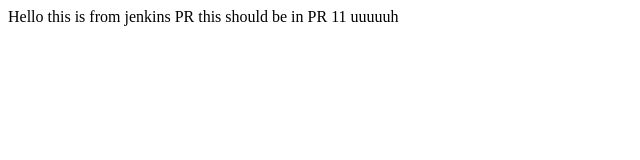
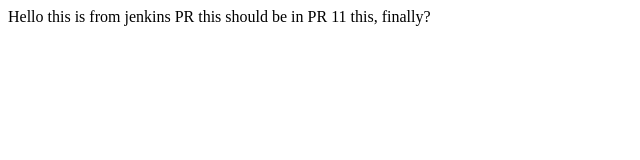
Before and after one commit to karelhala/jenkins-test, a website: page index.html in a window 1280 px wide. Shown: the full height of the page, 0-640 px from the left. Drawn offline with Linux system fonts and the light colour scheme.

Commit message:
Quiet problem

```diff
--- a/index.html
+++ b/index.html
@@ -6,7 +6,7 @@
     <title>I am in gh pages!</title>
 </head>
 <body>
-    Hello this is from jenkins PR this should be in PR 11 uuuuuh
+    Hello this is from jenkins PR this should be in PR 11 this, finally?
     <script src="index.js"></script>
     <!-- vendor javascripts -->
 </body>
```
Also changed, not shown: 1 other file.
